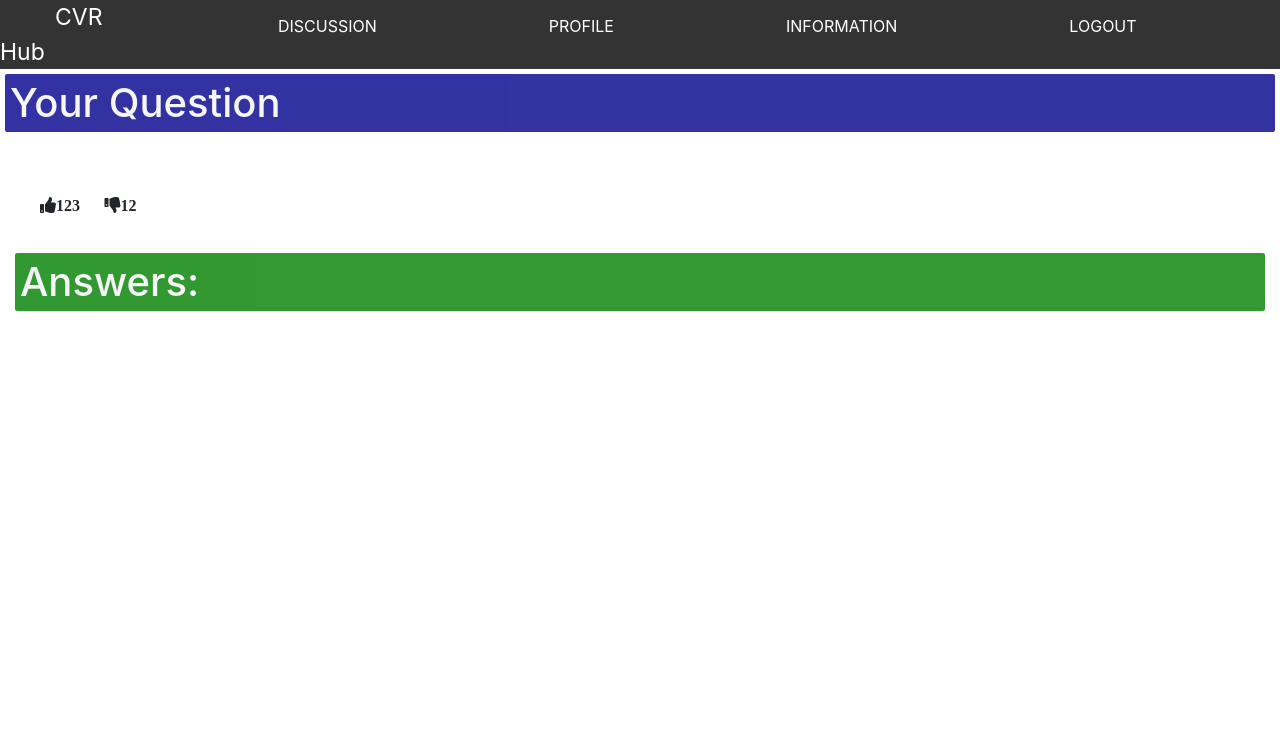
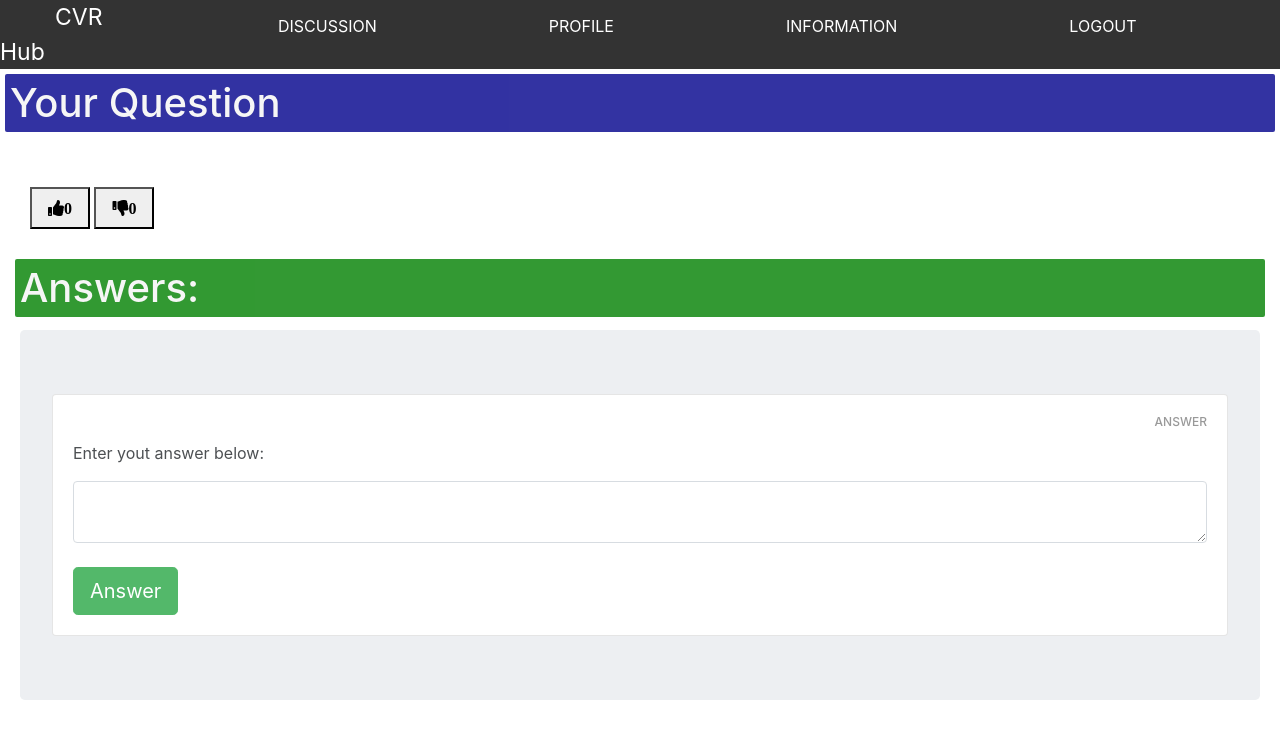
Before and after one commit to Gubba-Jaydeep/PlacementProject, a Django app: page /1/ in a window 1280 px wide. Shown: the top 739 px of the page. Run offline with Django 3.2, Linux system fonts and the light colour scheme; data that the repository does not hold is empty; some libraries are stand-ins or nearby versions.

Commit message:
added functionality to post answer in views and model and also added division to add answer in answer.html

```diff
--- a/Forum/mainapp/models.py
+++ b/Forum/mainapp/models.py
@@ -20,6 +20,10 @@ class Forum:
             #x['question']=x['question'][:min(50,len(x['question']))]
             res.append(x)
         return res
+
+    def getQuestion(self,qID):
+        mycol=self.mydb["question"]
+        return mycol.find_one({'qID':qID})
 
     def getAnswers(self,qID):
         mycol=self.mydb["question"]
@@ -48,9 +52,10 @@ class Forum:
         return True
 
     def addAnswer(self,qID,answer):
+
         answer['date'] = datetime.datetime.now()
         mycol = self.mydb["question"]
-        x=mycol.find_one({"_id":qID})
+        x=mycol.find_one({"qID":qID})
         x['answers'].append(answer)
         mycol.update_one({"_id":qID},{"$set":x})
         return True
--- a/Forum/mainapp/templates/mainapp/answer.html
+++ b/Forum/mainapp/templates/mainapp/answer.html
@@ -32,8 +32,8 @@
         <h4>{{ question.date }}</h4>
         <p id="ques">{{ question.question }}</p>
         <div id="ques">
-                <i class="fa fa-thumbs-up" style="padding: 10px;">123</i>
-                <i class="fa fa-thumbs-down" style="padding: 10px;">12</i>
+                <button><i class="fa fa-thumbs-up" style="padding: 10px;">{{ question.votes.yes|length }}</i></button>
+                <button><i class="fa fa-thumbs-down" style="padding: 10px;">{{ question.votes.no|length }}</i></button>
         </div>
     </div>
     <div class="col-md-12" id="ans_heading1">
@@ -43,16 +43,27 @@
         <div class="col-md-12" id="ans_box">
                 <h4>{{ ans.date }}</h4>
             <p id="answer">{{ ans.answer }}</p>
+            <br>
+            <p id="answer">answered by :{{ ans.type }}</p>
             <div id="ques">
-                    <i class="fa fa-thumbs-up" style="padding: 10px;">123</i>
-                    <i class="fa fa-thumbs-down" style="padding: 10px;">12</i>
+                    <button><i class="fa fa-thumbs-up" style="padding: 10px;">{{ ans.votes.yes|length }}</i></button>
+                    <button><i class="fa fa-thumbs-down" style="padding: 10px;">{{ ans.votes.no|length }}</i></button>
             </div>
         </div>
             {% endfor %}
 
+        <div class="jumbotron">
+        <div class="card">
+            <div class="card-body">
+                <h4 class="card-title">ANSWER</h4>
+                <form action="{% url 'mainapp:postAnswer' question.qID %}">
+                    <p>Enter yout answer below:</p>
+                    <textarea class="form-control" name="answeredAnswer"></textarea>
+                    <div class="mt-4"><button class="btn btn-success btn-lg" type="submit">Answer</button></div>
+                </form>
+            </div>
+        </div>
     </div>
 
-       <!--a href="{% url 'mainapp:postAnswer' question.qID %}"></a-->
-    </div>
 </body>
 </html>
--- a/Forum/mainapp/urls.py
+++ b/Forum/mainapp/urls.py
@@ -10,6 +10,7 @@ urlpatterns=[
     path("register", views.register, name="register"),
     path("r_validate", views.r_validate, name="r_validate"),
     path("logout", views.logout, name="logout"),
-    path("postAnswer", views.postAnswer, name="postAnswer"),
+    #path("postAnswer", views.postAnswer, name="postAnswer"),
     re_path(r'^(?P<qID>[0-9]+)/$', views.getQuestionDetails, name="getQuestionDetails"),
+    re_path(r'^(?P<qID>[0-9]+)/$', views.postAnswer, name="postAnswer"),
 ]
--- a/Forum/mainapp/views.py
+++ b/Forum/mainapp/views.py
@@ -10,10 +10,11 @@ def askQuestion(request):
     f = Forum()
     #newQuestion
     q={}
-    q['uID']='16B81A05B8'
-    q['type']='student'
+    user=f.getUser(request.COOKIES.get("username"))
+    q['uID']=user['uID']
+    q['type']=user['type']
     q['question']=request.GET['askedQuestion']
-    q['votes']=0
+    q['votes']={}
     q['answers']=[]
     q['subject']=request.GET['subject']
     if f.addQuestion(q):
@@ -98,4 +99,12 @@ def sendMail(email,otp):
     s.quit()
 
 def postAnswer(request, qID):
-    pass
+    answer={}
+    f=Forum()
+    user = f.getUser(request.COOKIES.get("username"))
+    answer['type']=user['type']
+    answer['uID']=user['uID']
+    answer['answer']=request.GET['answeredAnswer']
+    answer['votes']={}
+    f.addAnswer(qID,answer)
+    return getQuestionDetails(request,qID)
```
